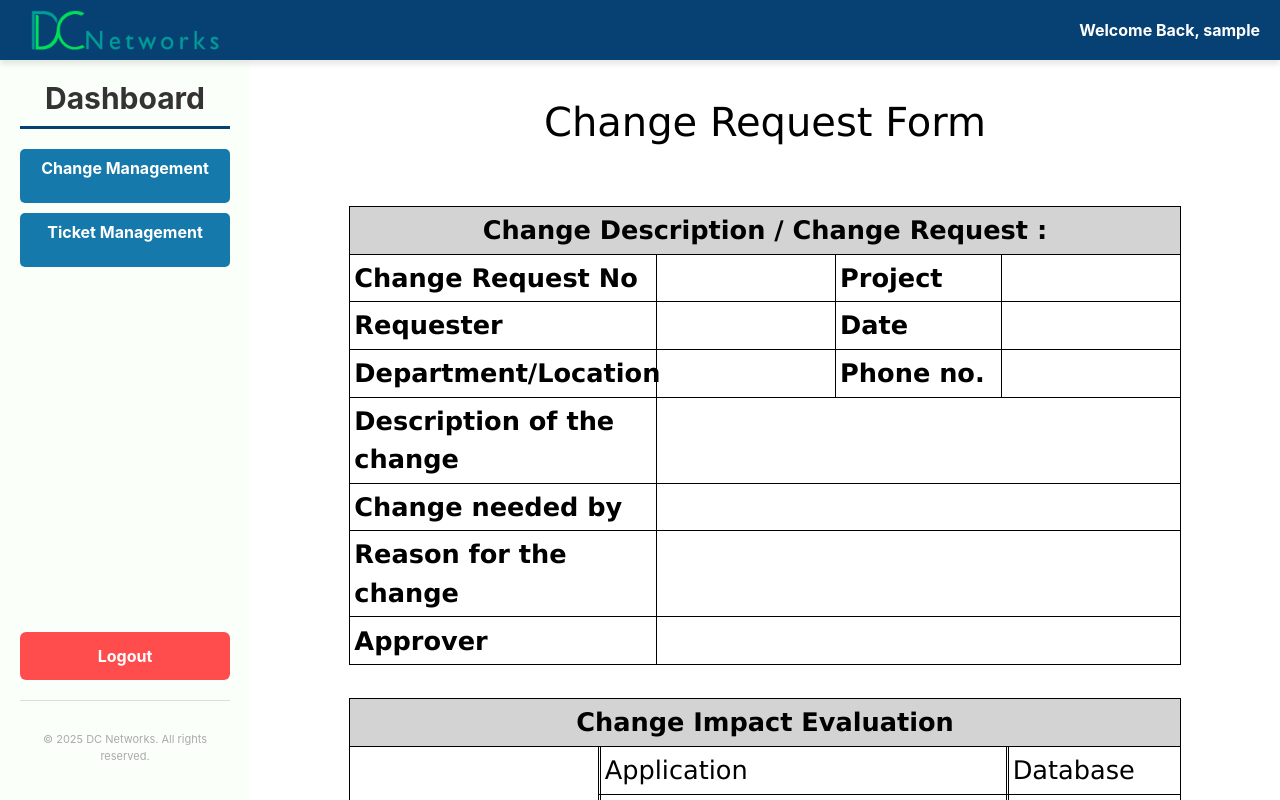
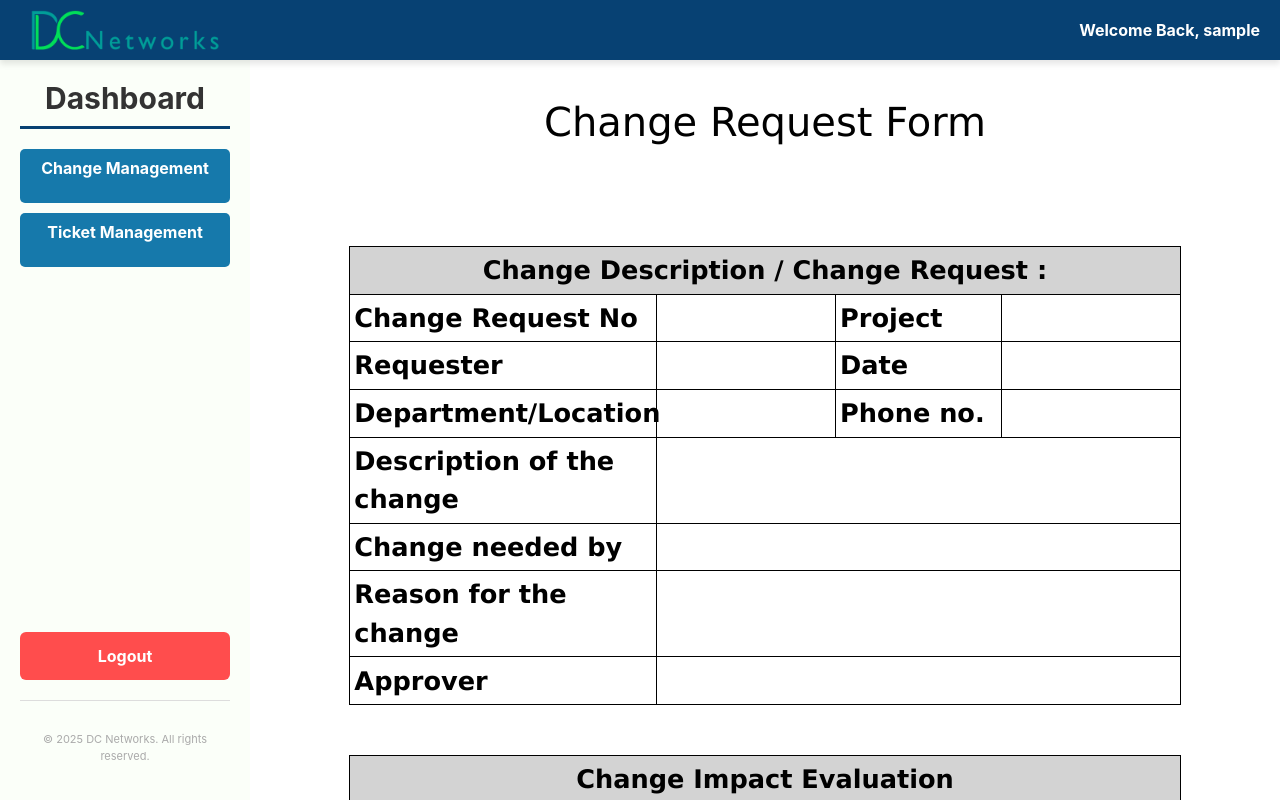
Before and after one commit to HarishTPrasad/dc2, a React (Create React App) app in the folder frontend/: page /dashboard/oldview in a window 1280 px wide. Built offline with nearby package versions, Linux system fonts and the light colour scheme; sample sign-in values are in the browser's storage.

Commit message:
design update

```diff
--- a/frontend/src/Components/Pages/Oldview.jsx
+++ b/frontend/src/Components/Pages/Oldview.jsx
@@ -87,7 +87,7 @@ function Oldview() {
         </div>
 
         {/* Table 1: Change Description / Change Request */}
-        <div style={{...styles.content, marginTop:"60PX"}}>
+        <div style={{...styles.content, marginTop:"100px"}}>
           <table style={styles.table}>
             <thead>
               <tr>
@@ -421,7 +421,7 @@ const styles = {
     fontFamily: "Verdana",
     color: "black",
   },
-  content: { marginBottom: "4%" }, // 40px from 1000px
+  content: { marginBottom: "6%" }, // 40px from 1000px
   table: {
     width: "100%",
     borderCollapse: "collapse",
```
